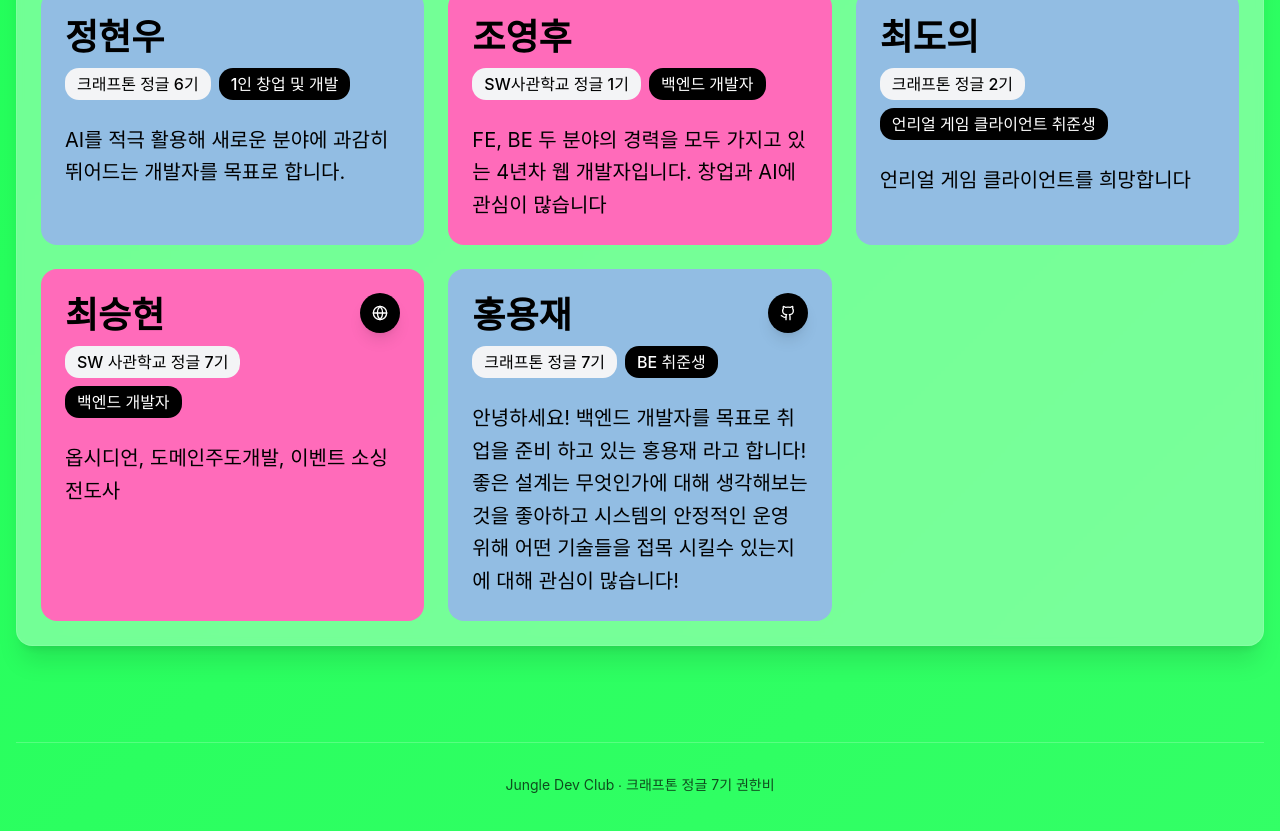
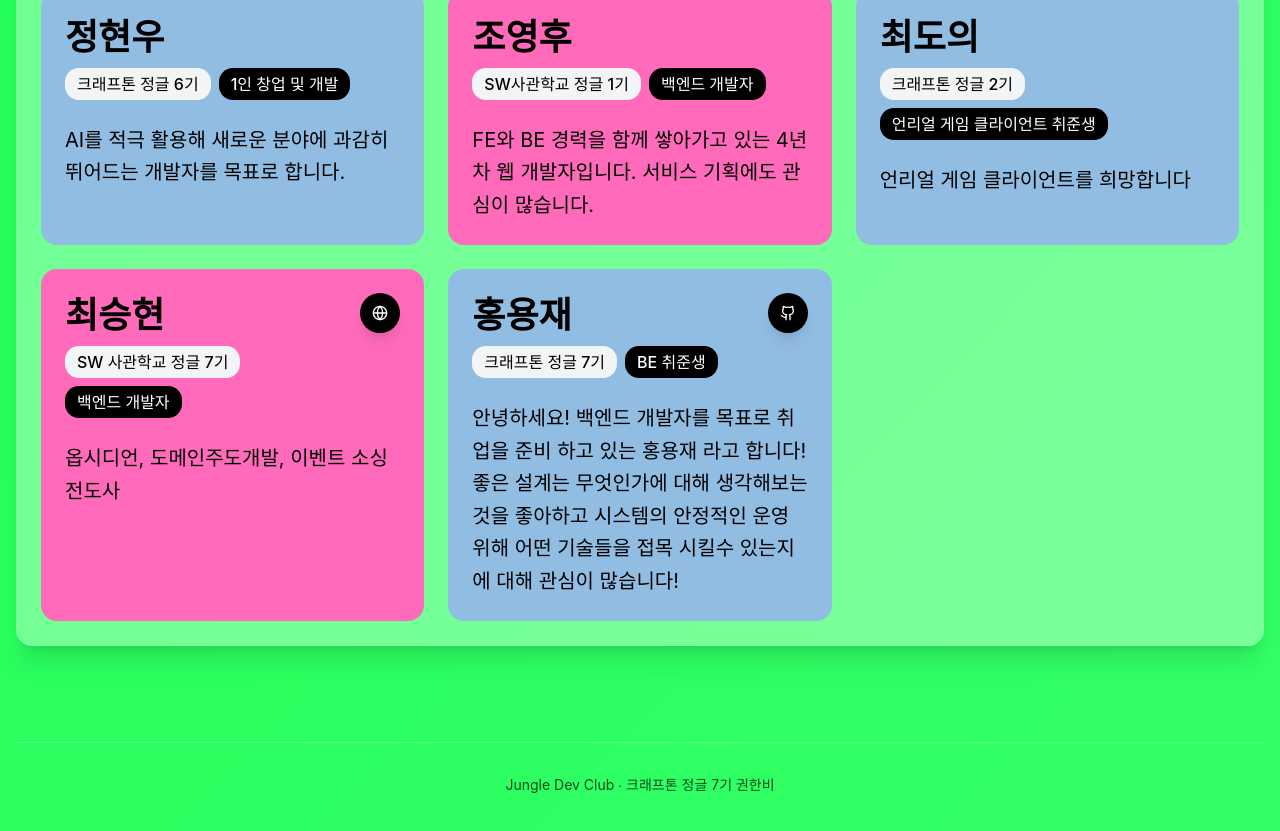
Before and after one commit to bibi-is-typing/jdc-meetup-profile-book, a React (Vite) app: page / in a window 1280 px wide. Shown: the part 4160-4991 px from the top of the page. Built offline with nearby package versions, Linux system fonts and the light colour scheme; a web font is replaced by a local one.

Commit message:
Update profile introduction for 조영후
Updated introduction text to reflect current interests and experience

🤖 Generated with [Claude Code](https://claude.ai/code)

Co-Authored-By: Claude <noreply@anthropic.com>

```diff
--- a/src/data/profiles.ts
+++ b/src/data/profiles.ts
@@ -181,7 +181,7 @@ export const profiles: Profile[] = [
     name: "조영후",
     cohort: "SW사관학교 정글 1기",
     role: "백엔드 개발자",
-    introduction: "FE, BE 두 분야의 경력을 모두 가지고 있는 4년차 웹 개발자입니다. 창업과 AI에 관심이 많습니다",
+    introduction: "FE와 BE 경력을 함께 쌓아가고 있는 4년차 웹 개발자입니다. 서비스 기획에도 관심이 많습니다.",
   },
   {
     id: "20",
```
